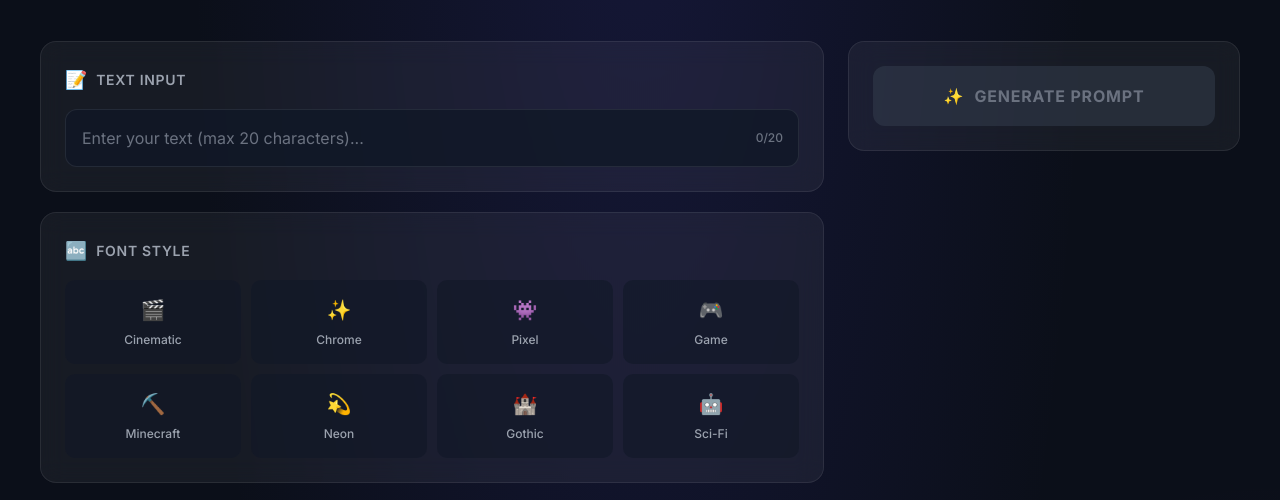
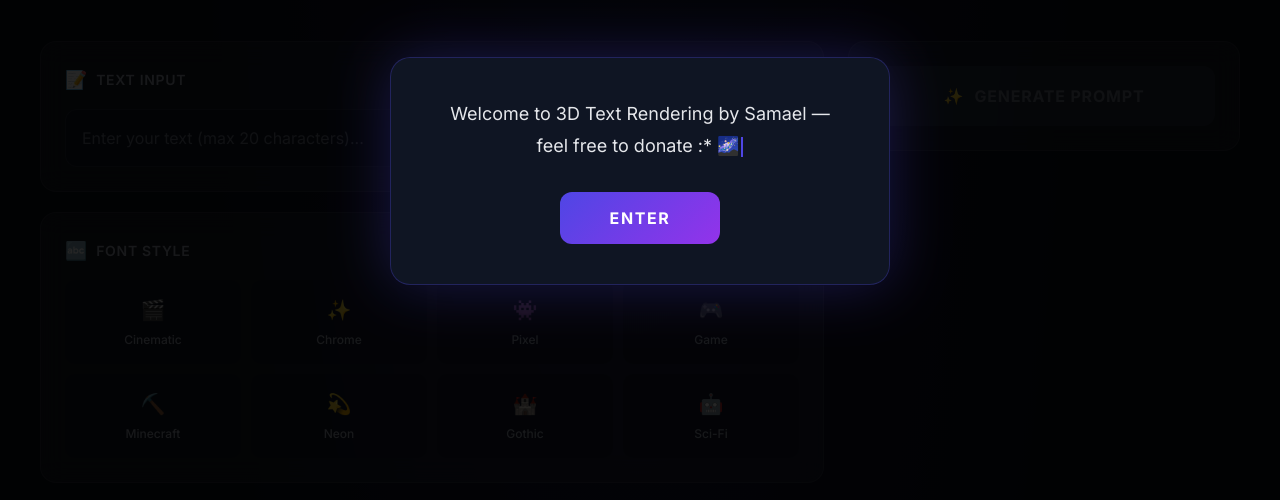
Before and after one commit to khiddGG/3Dtextgen, a website: page index.html in a window 1280 px wide. Shown: the part 229-729 px from the top of the page. Drawn offline with nearby package versions, Linux system fonts and the light colour scheme.

Commit message:
add welcome intro

```diff
--- a/app.js
+++ b/app.js
@@ -427,12 +427,46 @@
     }
   }
 
+  // Welcome Popup Typing Effect
+  function initWelcomePopup() {
+    const popup = document.getElementById('welcome-popup');
+    const typingText = document.getElementById('typing-text');
+    const enterBtn = document.getElementById('enter-btn');
+
+    if (!popup || !typingText || !enterBtn) return;
+
+    const message = "Welcome to 3D Text Rendering by Samael — feel free to donate :* 🌌";
+    let index = 0;
+    const speed = 40;
+
+    function typeWriter() {
+      if (index < message.length) {
+        typingText.innerHTML = message.substring(0, index + 1) + '<span class="cursor"></span>';
+        index++;
+        setTimeout(typeWriter, speed);
+      } else {
+        typingText.innerHTML = message + '<span class="cursor"></span>';
+      }
+    }
+
+    typeWriter();
+
+    enterBtn.addEventListener('click', function() {
+      popup.style.opacity = '0';
+      popup.style.transition = 'opacity 0.3s ease';
+      setTimeout(function() {
+        popup.style.display = 'none';
+      }, 300);
+    });
+  }
+
   function init() {
     document.addEventListener('click', handleClick);
     document.addEventListener('input', handleInput);
     renderOptions();
     updateCharCounter();
     updateGenerateButton();
+    initWelcomePopup();
   }
 
   document.addEventListener('DOMContentLoaded', init);
--- a/index.html
+++ b/index.html
@@ -13,6 +13,14 @@
   <link href="https://fonts.googleapis.com/css2?family=Inter:wght@400;500;600;700&display=swap" rel="stylesheet">
 </head>
 <body>
+  <!-- Welcome Popup -->
+  <div id="welcome-popup" class="popup-overlay">
+    <div class="popup-content">
+      <p id="typing-text"></p>
+      <button id="enter-btn" class="enter-btn">Enter</button>
+    </div>
+  </div>
+
   <div class="container">
     <header class="header">
        <h1>sir moms ?</h1>
--- a/styles.css
+++ b/styles.css
@@ -550,3 +550,77 @@ input[type="text"]:focus {
   background: rgba(79, 70, 229, 0.5);
   border-radius: 3px;
 }
+
+/* Welcome Popup */
+.popup-overlay {
+  position: fixed;
+  top: 0;
+  left: 0;
+  width: 100%;
+  height: 100%;
+  background: rgba(0, 0, 0, 0.85);
+  display: flex;
+  align-items: center;
+  justify-content: center;
+  z-index: 9999;
+  opacity: 0;
+  animation: fadeIn 0.5s ease forwards;
+}
+
+@keyframes fadeIn {
+  from { opacity: 0; }
+  to { opacity: 1; }
+}
+
+.popup-content {
+  background: rgba(17, 24, 39, 0.9);
+  border: 1px solid rgba(79, 70, 229, 0.3);
+  backdrop-filter: blur(20px);
+  border-radius: 20px;
+  padding: 40px 50px;
+  text-align: center;
+  max-width: 500px;
+  box-shadow: 0 0 60px rgba(79, 70, 229, 0.3);
+}
+
+.popup-content p {
+  font-size: 18px;
+  color: #e5e7eb;
+  line-height: 1.8;
+  min-height: 60px;
+  margin-bottom: 30px;
+}
+
+.cursor {
+  display: inline-block;
+  width: 2px;
+  height: 20px;
+  background: #4f46e5;
+  margin-left: 2px;
+  animation: blink 0.7s infinite;
+  vertical-align: middle;
+}
+
+@keyframes blink {
+  0%, 50% { opacity: 1; }
+  51%, 100% { opacity: 0; }
+}
+
+.enter-btn {
+  padding: 14px 50px;
+  border-radius: 12px;
+  border: none;
+  background: linear-gradient(135deg, #4f46e5, #9333ea);
+  color: #fff;
+  font-size: 16px;
+  font-weight: 700;
+  cursor: pointer;
+  transition: all 0.3s ease;
+  text-transform: uppercase;
+  letter-spacing: 0.1em;
+}
+
+.enter-btn:hover {
+  transform: scale(1.05);
+  box-shadow: 0 8px 30px rgba(79, 70, 229, 0.5);
+}
```
